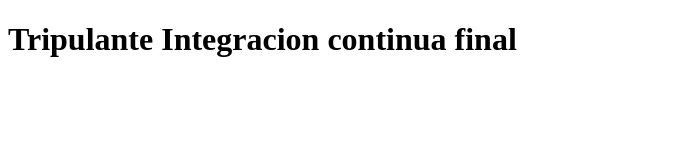
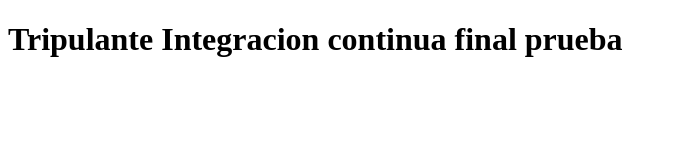
Before and after one commit to Licethd/tripulanteInte, a website: page html/index.html in a window 1280 px wide. Shown: the whole page, without its empty margins (0-677 px from the left). Drawn offline with Linux system fonts and the light colour scheme.

Commit message:
prueba build

```diff
--- a/html/index.html
+++ b/html/index.html
@@ -9,6 +9,6 @@
 		<title>Document</title>
 	</head>
 	<body>
-		<h1>Tripulante Integracion continua final</h1>
+		<h1>Tripulante Integracion continua final prueba</h1>
 	</body>
 </html>
```
